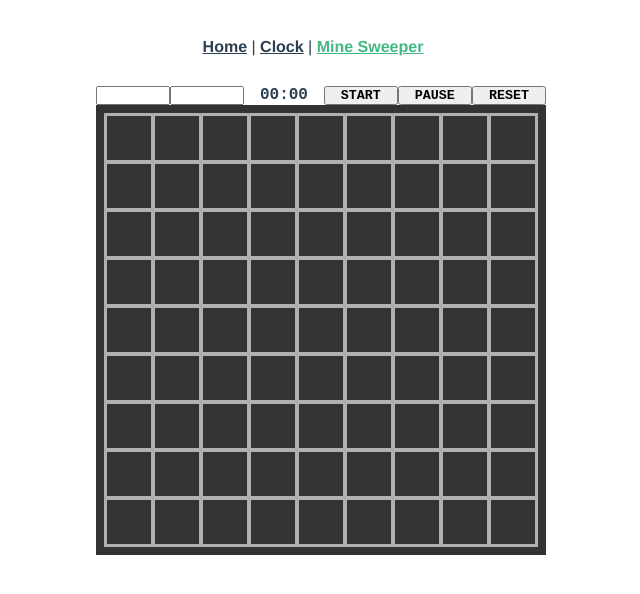
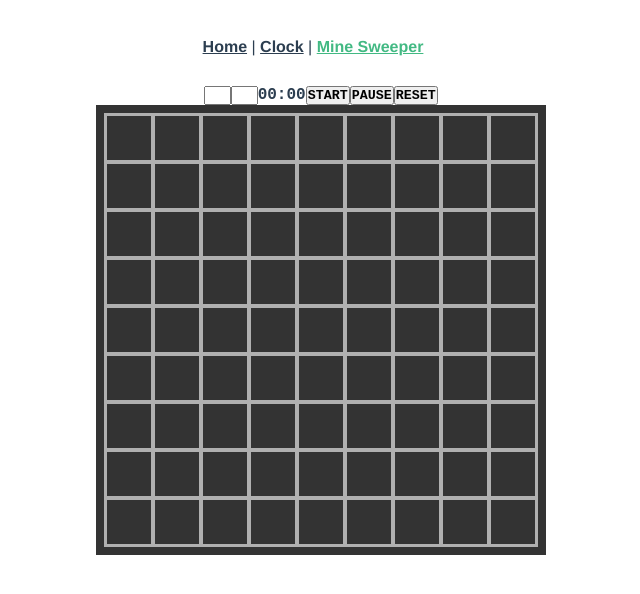
Before and after one commit to hypons111/hypons111.github.io, a Vue app: page /minesweeper in a window 1280 px wide. Shown: the top 594 px of the page, without its empty margins (327-967 px from the left). Built offline with nearby package versions, Linux system fonts and the light colour scheme.

Commit message:
updated css.

```diff
--- a/src/views/Clock.vue
+++ b/src/views/Clock.vue
@@ -67,7 +67,7 @@ function run() {
   margin: 0;
 }
 
-#container {
+#clcok {
   width: 100vw;
   height: 100vh;
   display: flex;
@@ -143,7 +143,7 @@ function run() {
 }
 
 @media only screen and (min-width: 576px) {
-  #container {
+  #clcok {
 
     #circle {
       width: 30em;
--- a/src/views/MineSweeper.vue
+++ b/src/views/MineSweeper.vue
@@ -210,7 +210,7 @@ $darkgray: #333333;
 
 
 
-#container {
+#minesweeper {
   * {
     box-sizing: border-box;
     padding: 0;
```
